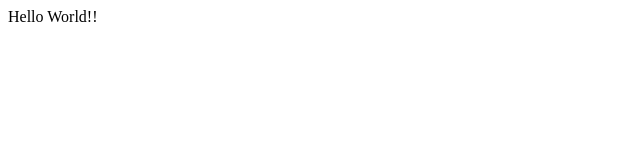
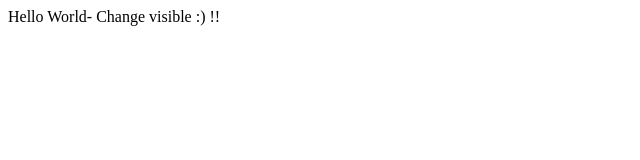
Before and after one commit to Zain2605/BeanstalkSamplecode, a plain HTML site: page index.html in a window 1280 px wide. Shown: the whole page, without its empty margins (0-640 px from the left). Drawn offline with Linux system fonts and the light colour scheme.

Commit message:
Update index.html

```diff
--- a/index.html
+++ b/index.html
@@ -7,7 +7,7 @@
 </head>
 
 <body>
-	Hello World!!
+	Hello World- Change visible :) !!
 </body>
 
 </html>
```
